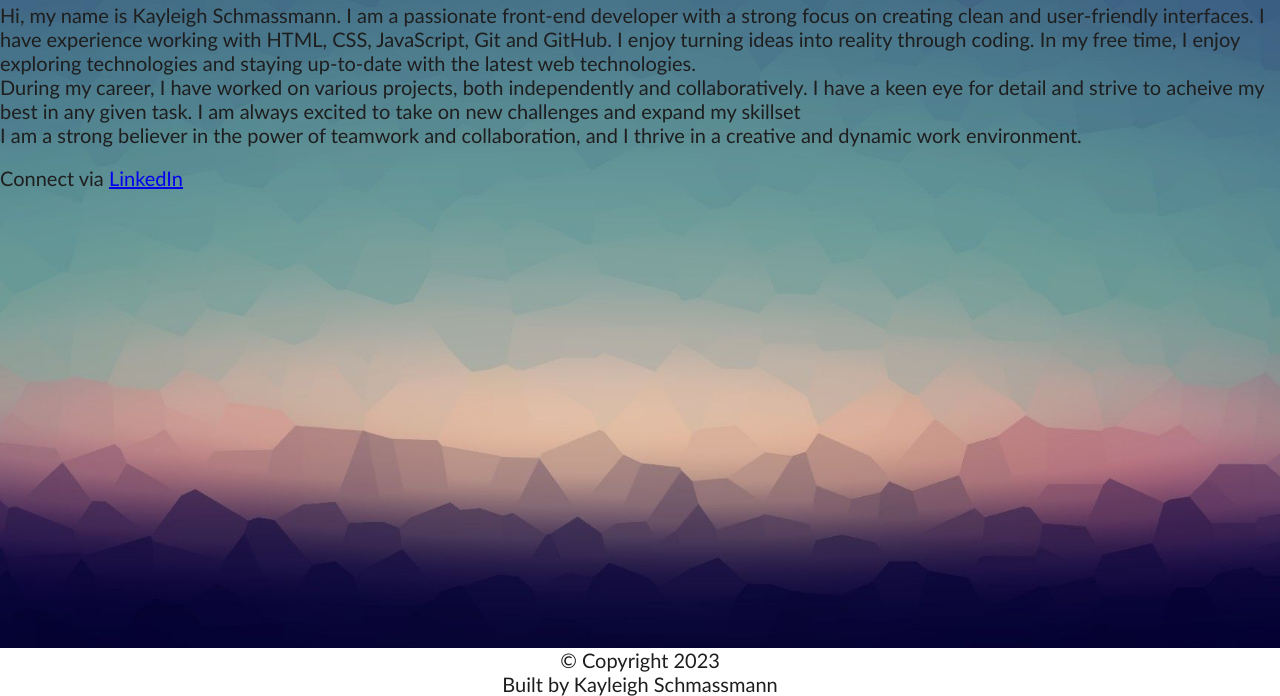
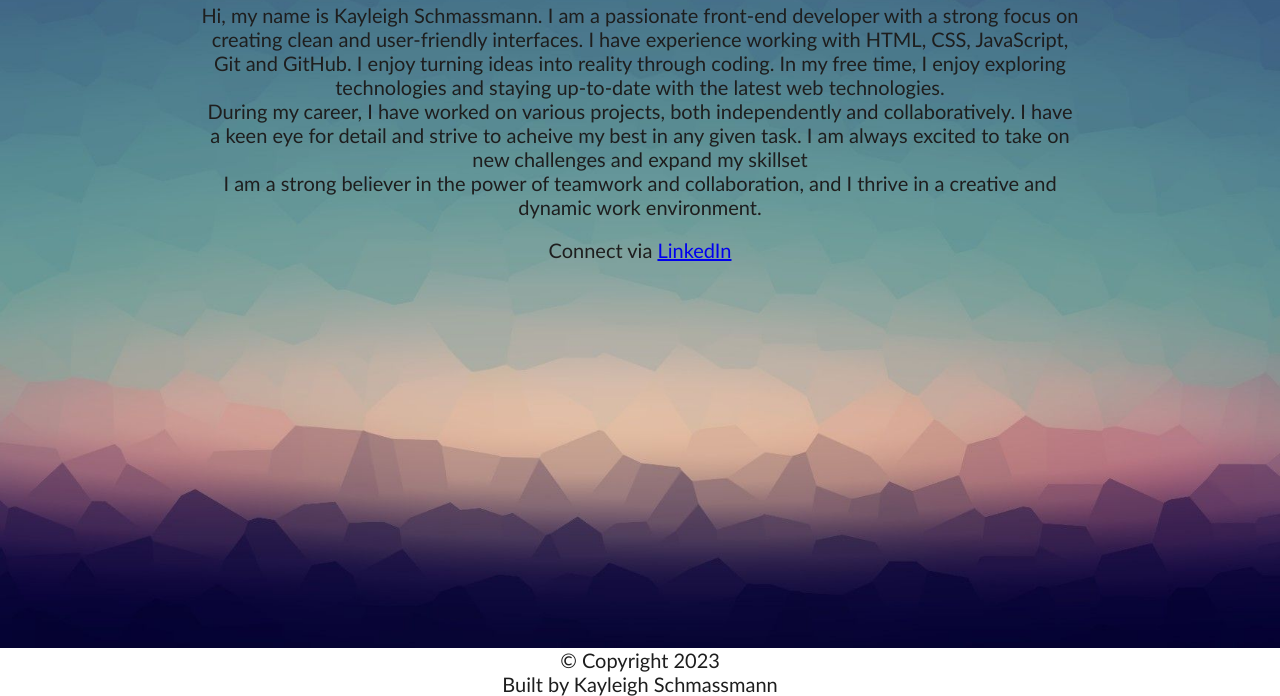
Before and after one commit to KayleighSch/Project-1-Personal-Portfolio, a plain HTML site: page about.html in a window 1280 px wide. Shown: the part 252-948 px from the top of the page. Drawn offline with Linux system fonts and the light colour scheme.

Commit message:
Added .about style

```diff
--- a/style.css
+++ b/style.css
@@ -81,10 +81,17 @@ ul li a:hover {
     border-radius: 50%;
  }
 
+ /* About page styles*/
+ .about {
+   margin-left: 200px;
+   margin-right: 200px;
+   text-align: center;
+ }
+
  /* Projects page styles*/
  .indented {
     text-indent: 60px;
-  }
+   }
 
  /* Contact page styles*/
   #contact-form h2 {
```
